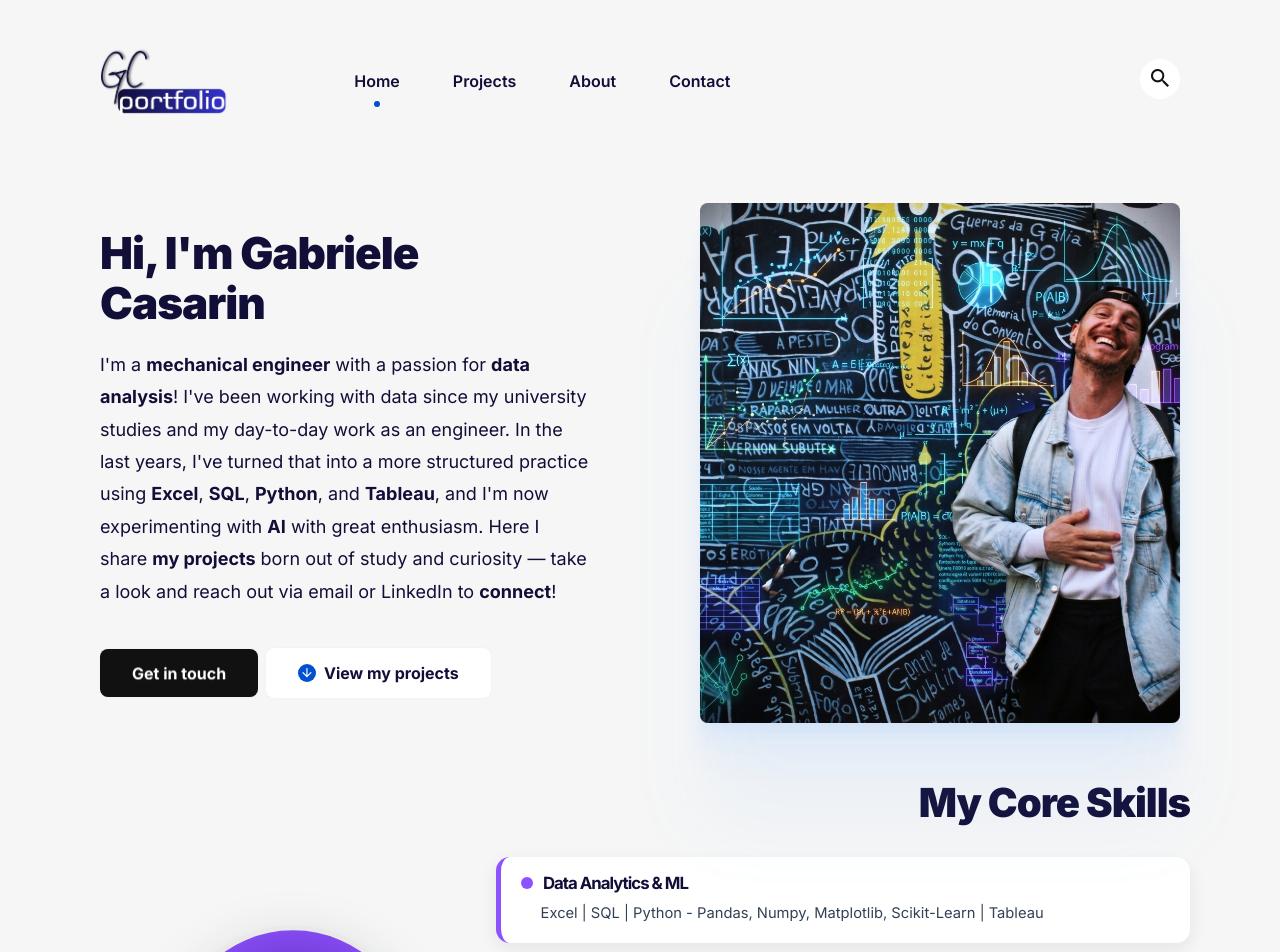
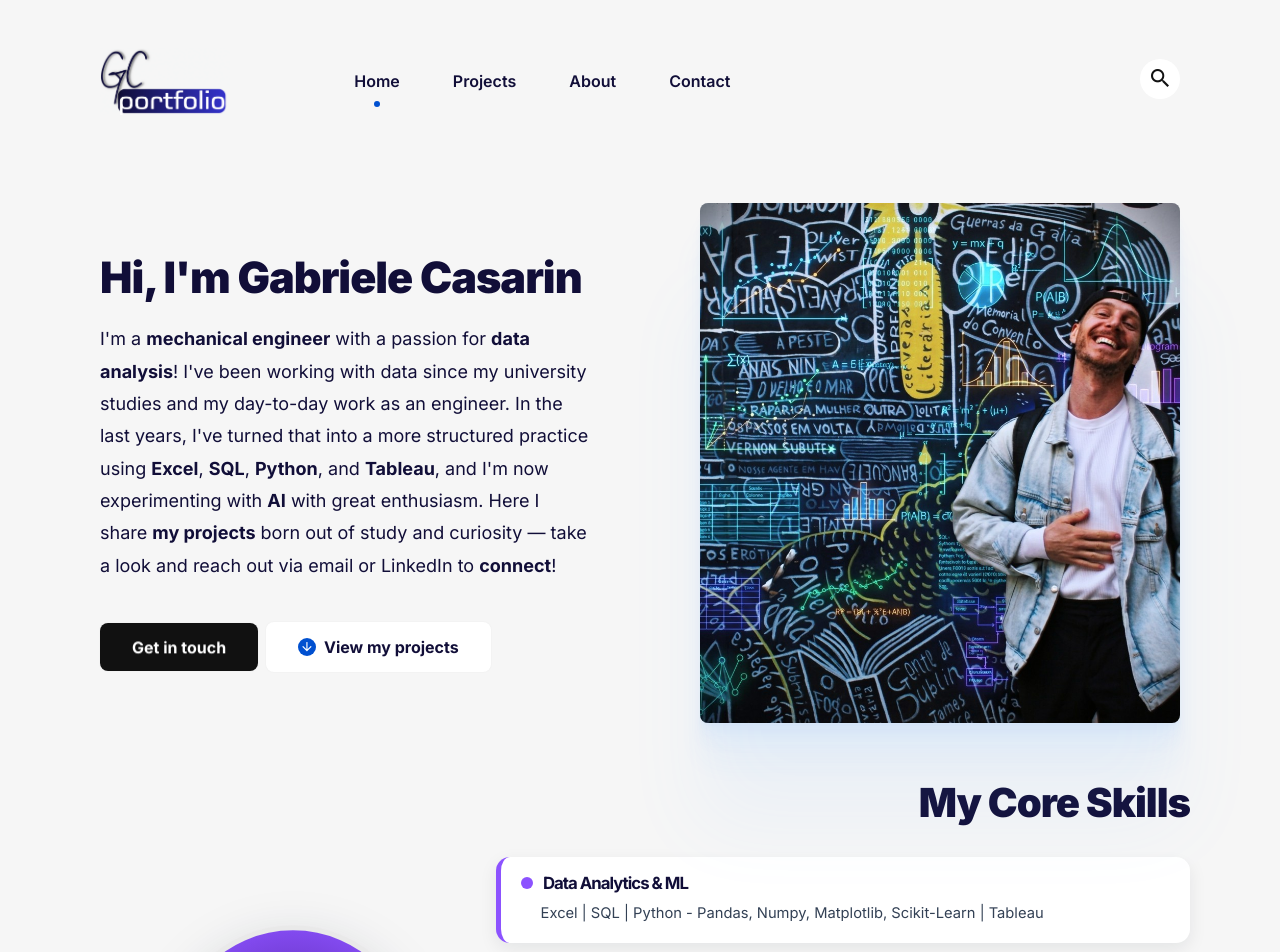
Before and after one commit to gcasarin/gcasarin.github.io, a Jekyll site: the page built from index.html, in a window 1280 px wide. Shown: the top 952 px of the page. Built offline with Jekyll 4.4.1, drawn with Linux system fonts in a browser that asks for light colours.

Commit message:
Adjust hero title size in CSS

```diff
--- a/assets/css/main.css
+++ b/assets/css/main.css
@@ -4327,7 +4327,7 @@ section,
 
 :root {
   /* Regolazioni separate DESKTOP */
-  --hero-title-size: 2.75rem;
+  --hero-title-size: 2.7rem;
   --projects-title-size: 2.5rem;
   --skills-title-size: 2.5rem;
   --contact-title-size: 3rem;
```
